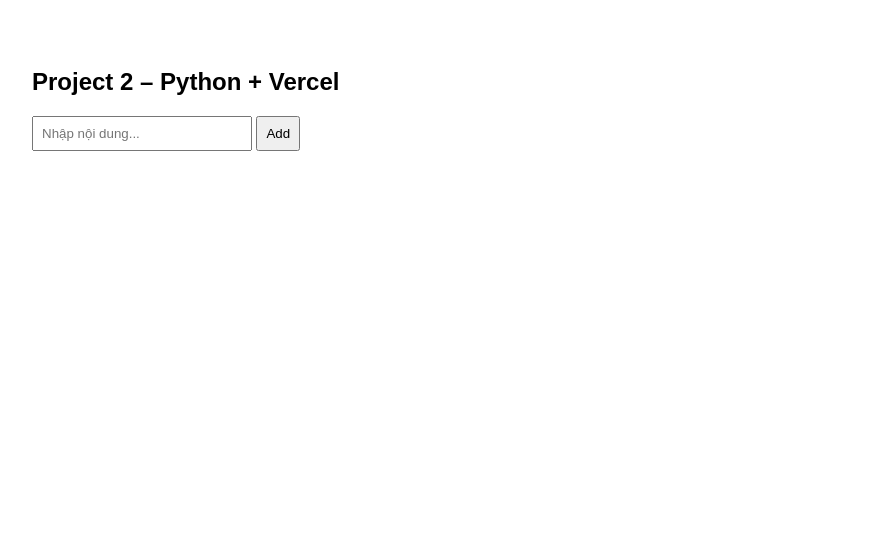
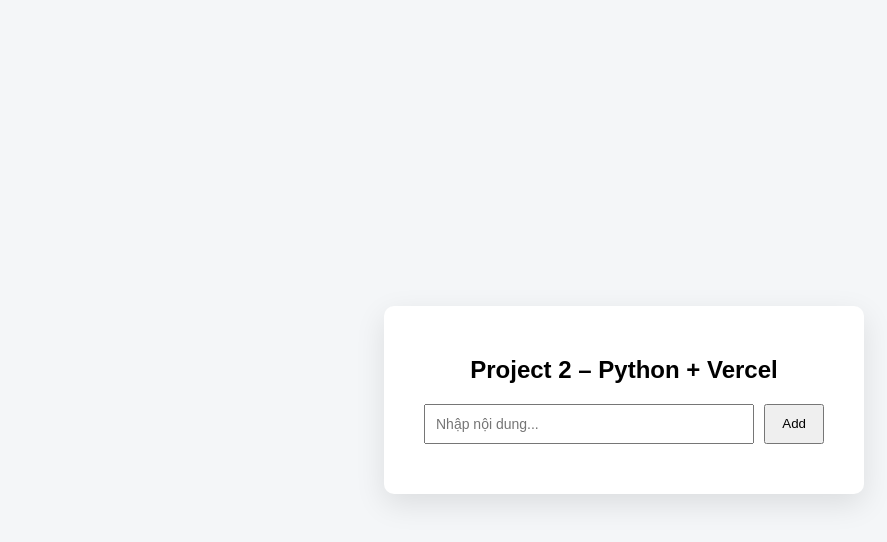
Before and after one commit to ductai100/project-2-fullstack, a plain HTML site: page frontend/index.html in a window 1280 px wide. Shown: the whole page, without its empty margins (16-903 px from the left). Drawn offline with Linux system fonts and the light colour scheme; no server answers.

Commit message:
fix giao dien

```diff
--- a/frontend/index.html
+++ b/frontend/index.html
@@ -2,22 +2,71 @@
 <html lang="vi">
 <head>
   <meta charset="UTF-8" />
-  <title>Project 2 – Python Fullstack</title>
+  <title>Project 2 – Python + Vercel</title>
   <style>
-    body { font-family: Arial; padding: 40px }
-    input { padding: 8px; width: 200px }
-    button { padding: 8px }
-    li { margin-top: 6px }
+    body {
+      font-family: Arial, sans-serif;
+      background: #f4f6f8;
+      margin: 0;
+      min-height: 100vh;
+
+      /* CANH GIỮA */
+      display: flex;
+      justify-content: center;
+      align-items: center;
+    }
+
+    .card {
+      background: white;
+      padding: 30px 40px;
+      border-radius: 10px;
+      width: 400px;
+      box-shadow: 0 10px 30px rgba(0,0,0,0.1);
+    }
+
+    h2 {
+      text-align: center;
+      margin-bottom: 20px;
+    }
+
+    .input-row {
+      display: flex;
+      gap: 10px;
+    }
+
+    input {
+      flex: 1;
+      padding: 10px;
+      font-size: 14px;
+    }
+
+    button {
+      padding: 10px 16px;
+      cursor: pointer;
+    }
+
+    ul {
+      margin-top: 20px;
+      padding-left: 20px;
+    }
+
+    li {
+      margin-bottom: 6px;
+    }
   </style>
 </head>
 <body>
 
-<h2>Project 2 – Python + Vercel</h2>
+<div class="card">
+  <h2>Project 2 – Python + Vercel</h2>
 
-<input id="text" placeholder="Nhập nội dung..." />
-<button onclick="addItem()">Add</button>
+  <div class="input-row">
+    <input id="text" placeholder="Nhập nội dung..." />
+    <button onclick="addItem()">Add</button>
+  </div>
 
-<ul id="list"></ul>
+  <ul id="list"></ul>
+</div>
 
 <script>
 const API = "/api/items";
@@ -37,7 +86,7 @@
 async function addItem() {
   const input = document.getElementById("text");
   const value = input.value.trim();
-  if (!value) return alert("Chưa nhập gì");
+  if (!value) return alert("Chưa nhập nội dung");
 
   const res = await fetch(API, {
     method: "POST",
```
